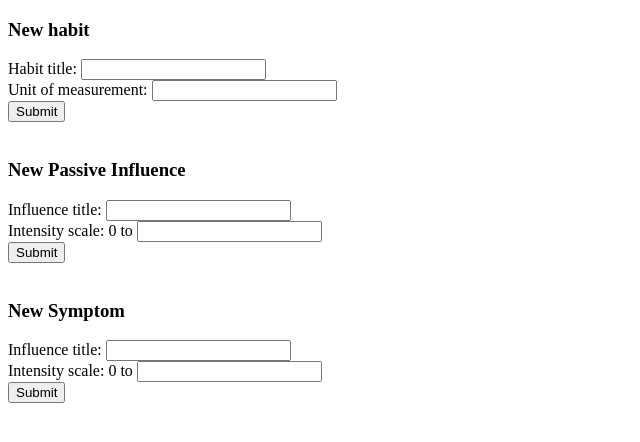
After one commit to courtneyholcomb/habit-tracker, a Flask app: page /add-new in a window 1280 px wide. The commit adds this page. Shown: the top 442 px of the page, without its empty margins (0-640 px from the left). Run offline with Flask 2, Linux system fonts and the light colour scheme.

Commit message:
finished basic routes to manage users and add them to db, created routes to add new stuff

```diff
--- a/models.py
+++ b/models.py
@@ -1,8 +1,9 @@
-"""Models for habit tracker database tables."""
+"""Models for habit tracker."""
 
 from flask_sqlalchemy import SQLAlchemy
 
 db = SQLAlchemy()
+
 
 
 class User(db.Model):
@@ -121,6 +122,7 @@ class SymptomEvent(db.Model):
 
     id = db.Column(db.Integer, autoincrement=True, primary_key=True)
     user_id = db.Column(db.Integer, db.ForeignKey("users.id"))
+    symptom_id = db.Column(db.Integer, db.ForeignKey("symptoms.id"))
     intensity = db.Column(db.Integer)
     timestamp = db.Column(db.DateTime, nullable=False)
     latitude = db.Column(db.Float)
--- a/server.py
+++ b/server.py
@@ -10,6 +10,7 @@ app = Flask(__name__)
 app.secret_key = "lajosjfikhafbajhbdfka"
 
 
+# database connection
 def connect_to_db(app):
     """Connect Flask app to habit-tracker database."""
 
@@ -19,6 +20,7 @@ def connect_to_db(app):
     db.init_app(app)
 
 
+# basic routes to register, login, logout
 @app.route("/")
 def show_homepage():
     """Show homepage."""
@@ -30,22 +32,28 @@ def show_homepage():
 def show_register_form():
     """Show registration page."""
 
-    return render_template("register.html")
+    users = db.session.query(User).all()
+    usernames = [user.username for user in users]
+    emails = [user.email for user in users]
+
+    return render_template("register.html", usernames=usernames, emails=emails)
 
 
 @app.route("/login")
 def show_login_form():
     """Show login page."""
 
-    return render_template("login.html")
+    usernames = db.session.query(User.username).all()
+
+    return render_template("login.html", usernames=usernames)
 
 
 @app.route("/login", methods=["POST"])
 def login():
     """Log user into the session."""
 
-    username = request.form.get('username')
-    session['username'] = username
+    username = request.form.get("username")
+    session["username"] = username
 
     flash("Login successful")
 
@@ -56,7 +64,13 @@ def login():
 def register():
     """Instantiate a new User and log them into the session."""
 
-    # instantiate new user
+    email = request.form.get("email")
+    username = request.form.get("username")
+    password = request.form.get("password")
+
+    new_user = User(email=email, username=username, password=password)
+    db.session.add(new_user)
+    db.session.commit()
 
     flash("Registration successful")
 
@@ -74,31 +88,70 @@ def log_out():
     return redirect("/")
 
 
+# add something new you want to track
+@app.route("/add-new")
+def show_add_new_form():
+    """Show the page where you can create a new Habit, Influence, or Symptom."""
+
+    return render_template("add-new.html")
 
 
+@app.route("/new-habit", methods=["POST"])
+def add_new_habit():
+    """Instantiate a new Habit."""
+
+    label = request.form.get("label")
+    unit = request.form.get("unit")
+
+    new_habit = Habit(label=label, unit=unit)
+    db.session.add(new_habit)
+    db.session.commit()
+
+    return redirect("/add-new")
 
 
+@app.route("/new-influence", methods=["POST"])
+def add_new_influence():
+    """Instantiate a new Influence."""
+
+    label = request.form.get("label")
+    unit = request.form.get("scale")
+
+    new_influence = Influence(label=label, scale=scale)
+    db.session.add(new_influence)
+    db.session.commit()
+
+    return redirect("/add-new")
 
 
+@app.route("/new-symptom", methods=["POST"])
+def add_new_symptom():
+    """Instantiate a new Symptom."""
 
-# logout
-# fix register & login routes to actually interact with database
-# add new habit/influence/symptom to track
-# track habit event/influence event/symptom event
-# view data
+    label = request.form.get("label")
+    unit = request.form.get("scale")
+
+    new_symptom = Influence(label=label, scale=scale)
+    db.session.add(new_symptom)
+    db.session.commit()
+
+    return redirect("/add-new")
 
 
+# # track something
+# @app.route("/track")
+# """Show the page where you can track a Habit, Influence, or Symptom."""
+
+#     return render_template("track.html")
 
 
-
-
-
+# route to view data
 
 
 
 if __name__ == "__main__":
     app.debug = True
+    connect_to_db(app)
     DebugToolbarExtension(app)
+
     app.run(port=5000, host='0.0.0.0')
-
-    connect_to_db(app)
--- /dev/null
+++ b/templates/add-new.html
@@ -0,0 +1,47 @@
+{% extends "base.html" %}
+
+{% block title %}Add Something New{% endblock %}
+
+{% block body %}
+<h3>New habit</h3>
+<form action="/new-habit" method="POST">
+    <label>
+        Habit title: <input type="text" name="label">
+    </label>
+    <br>
+    <label>
+        Unit of measurement: <input type="text" name="unit">
+    </label>
+    <br>
+    <input type="submit">
+</form>
+<br>
+
+<h3>New Passive Influence</h3>
+<form action="new-influence" method="POST">
+    <label>
+        Influence title: <input type="text" name="label">
+    </label>
+    <br>
+    <label>
+        Intensity scale: 0 to <input type="text" name="scale">
+    </label>
+    <br>
+    <input type="submit">
+</form>
+<br>
+
+<h3>New Symptom</h3>
+<form action="new-symptom" method="POST">
+    <label>
+        Influence title: <input type="text" name="label">
+    </label>
+    <br>
+    <label>
+        Intensity scale: 0 to <input type="text" name="scale">
+    </label>
+    <br>
+    <input type="submit">
+</form>
+
+{% endblock %}
--- a/templates/index.html
+++ b/templates/index.html
@@ -9,6 +9,7 @@
 <a href="/login">Log In</a><br>
 {% else %}
 <a href="/logout">Log Out</a><br>
+<a href="/add-new">Track something new</a>
 {% endif %}
 
 
```
Also changed, not shown: templates/login.html (+11 -12 lines), templates/register.html (+7 -12 lines), templates/track.html (added, +8 -0 lines).
